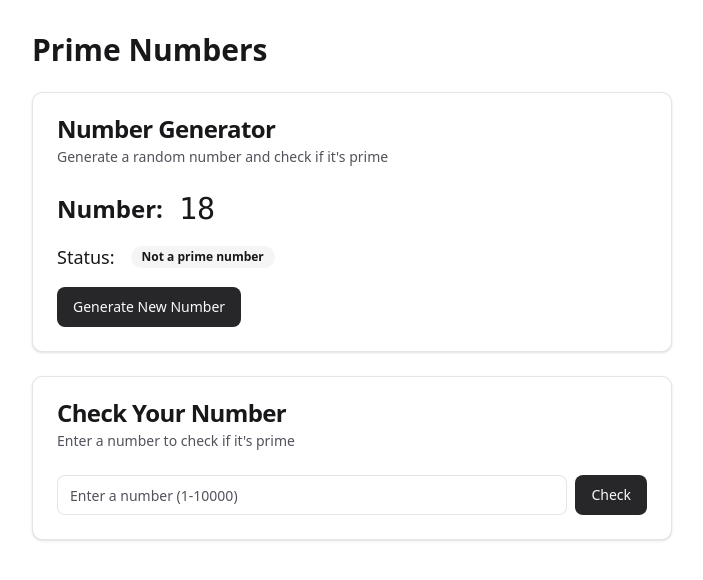
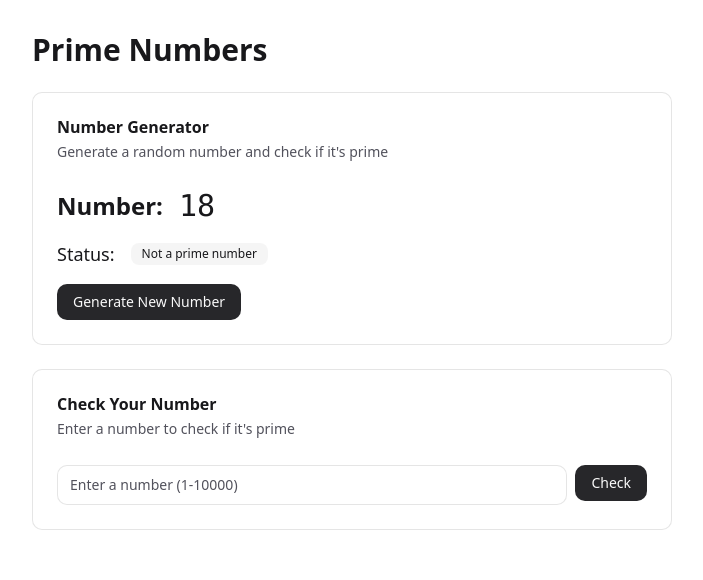
Before and after one commit to Pauldatcom/prime_react, a React (Vite) app: page /primes in a window 1280 px wide. Shown: the top 580 px of the page, without its empty margins (288-991 px from the left). Built offline with nearby package versions, Linux system fonts and the light colour scheme.

Commit message:
refactor: simplification et amélioration des composants UI
- Simplification des styles (suppression ombres excessives)
- Amélioration de l'accessibilité (ARIA labels)
- Ajout de transitions et animations fluides
- Composants NumberDisplay et StatsCard pour affichage des données

```diff
--- a/components/ui/Button.jsx
+++ b/components/ui/Button.jsx
@@ -5,7 +5,7 @@ import { cva } from "class-variance-authority";
 import { cn } from "@/lib/utils"
 
 const buttonVariants = cva(
-  "inline-flex items-center justify-center gap-2 whitespace-nowrap rounded-md text-sm font-medium ring-offset-background transition-colors focus-visible:outline-none focus-visible:ring-2 focus-visible:ring-ring focus-visible:ring-offset-2 disabled:pointer-events-none disabled:opacity-50 [&_svg]:pointer-events-none [&_svg]:size-4 [&_svg]:shrink-0",
+  "inline-flex items-center justify-center gap-2 whitespace-nowrap rounded-lg text-sm font-medium ring-offset-background transition-all duration-200 focus-visible:outline-none focus-visible:ring-2 focus-visible:ring-ring focus-visible:ring-offset-2 disabled:pointer-events-none disabled:opacity-50 [&_svg]:pointer-events-none [&_svg]:size-4 [&_svg]:shrink-0",
   {
     variants: {
       variant: {
@@ -13,17 +13,17 @@ const buttonVariants = cva(
         destructive:
           "bg-destructive text-destructive-foreground hover:bg-destructive/90",
         outline:
-          "border border-input bg-background hover:bg-accent hover:text-accent-foreground",
+          "border border-border bg-background hover:bg-accent hover:text-accent-foreground",
         secondary:
           "bg-secondary text-secondary-foreground hover:bg-secondary/80",
         ghost: "hover:bg-accent hover:text-accent-foreground",
         link: "text-primary underline-offset-4 hover:underline",
       },
       size: {
-        default: "h-10 px-4 py-2",
-        sm: "h-9 rounded-md px-3",
-        lg: "h-11 rounded-md px-8",
-        icon: "h-10 w-10",
+        default: "h-9 px-4 py-2",
+        sm: "h-8 rounded-md px-3 text-xs",
+        lg: "h-10 rounded-md px-6",
+        icon: "h-9 w-9",
       },
     },
     defaultVariants: {
--- a/components/ui/alert.jsx
+++ b/components/ui/alert.jsx
@@ -8,9 +8,9 @@ const alertVariants = cva(
   {
     variants: {
       variant: {
-        default: "bg-background text-foreground",
+        default: "bg-background text-foreground border-border",
         destructive:
-          "border-destructive/50 text-destructive dark:border-destructive [&>svg]:text-destructive",
+          "border-destructive/50 bg-destructive/10 text-destructive dark:border-destructive [&>svg]:text-destructive",
       },
     },
     defaultVariants: {
--- a/components/ui/badge.jsx
+++ b/components/ui/badge.jsx
@@ -4,17 +4,17 @@ import { cva } from "class-variance-authority";
 import { cn } from "@/lib/utils"
 
 const badgeVariants = cva(
-  "inline-flex items-center rounded-full border px-2.5 py-0.5 text-xs font-semibold transition-colors focus:outline-none focus:ring-2 focus:ring-ring focus:ring-offset-2",
+  "inline-flex items-center rounded-md border px-2.5 py-0.5 text-xs font-medium",
   {
     variants: {
       variant: {
         default:
-          "border-transparent bg-primary text-primary-foreground hover:bg-primary/80",
+          "border-transparent bg-primary text-primary-foreground",
         secondary:
-          "border-transparent bg-secondary text-secondary-foreground hover:bg-secondary/80",
+          "border-transparent bg-secondary text-secondary-foreground",
         destructive:
-          "border-transparent bg-destructive text-destructive-foreground hover:bg-destructive/80",
-        outline: "text-foreground",
+          "border-transparent bg-destructive text-destructive-foreground",
+        outline: "text-foreground border-border bg-transparent",
       },
     },
     defaultVariants: {
--- a/components/ui/card.jsx
+++ b/components/ui/card.jsx
@@ -5,7 +5,10 @@ import { cn } from "@/lib/utils"
 const Card = React.forwardRef(({ className, ...props }, ref) => (
   <div
     ref={ref}
-    className={cn("rounded-lg border bg-card text-card-foreground shadow-sm", className)}
+      className={cn(
+        "relative overflow-hidden rounded-lg border border-border bg-white dark:bg-card text-card-foreground",
+        className
+      )}
     {...props} />
 ))
 Card.displayName = "Card"
@@ -13,15 +16,15 @@ Card.displayName = "Card"
 const CardHeader = React.forwardRef(({ className, ...props }, ref) => (
   <div
     ref={ref}
-    className={cn("flex flex-col space-y-1.5 p-6", className)}
+    className={cn("flex flex-col space-y-1 p-6", className)}
     {...props} />
 ))
 CardHeader.displayName = "CardHeader"
 
 const CardTitle = React.forwardRef(({ className, ...props }, ref) => (
-  <div
+  <h3
     ref={ref}
-    className={cn("text-2xl font-semibold leading-none tracking-tight", className)}
+    className={cn("text-base font-semibold leading-tight text-foreground", className)}
     {...props} />
 ))
 CardTitle.displayName = "CardTitle"
@@ -29,7 +32,7 @@ CardTitle.displayName = "CardTitle"
 const CardDescription = React.forwardRef(({ className, ...props }, ref) => (
   <div
     ref={ref}
-    className={cn("text-sm text-muted-foreground", className)}
+    className={cn("text-sm text-muted-foreground leading-relaxed", className)}
     {...props} />
 ))
 CardDescription.displayName = "CardDescription"
@@ -42,7 +45,7 @@ CardContent.displayName = "CardContent"
 const CardFooter = React.forwardRef(({ className, ...props }, ref) => (
   <div
     ref={ref}
-    className={cn("flex items-center p-6 pt-0", className)}
+    className={cn("flex items-center p-6 pt-0 border-t border-border", className)}
     {...props} />
 ))
 CardFooter.displayName = "CardFooter"
--- a/components/ui/input.jsx
+++ b/components/ui/input.jsx
@@ -3,11 +3,16 @@ import * as React from "react"
 import { cn } from "@/lib/utils"
 
 const Input = React.forwardRef(({ className, type, ...props }, ref) => {
+  const isInvalid = props['aria-invalid'] === true;
+
   return (
     <input
       type={type}
       className={cn(
-        "flex h-10 w-full rounded-md border border-input bg-background px-3 py-2 text-base ring-offset-background file:border-0 file:bg-transparent file:text-sm file:font-medium file:text-foreground placeholder:text-muted-foreground focus-visible:outline-none focus-visible:ring-2 focus-visible:ring-ring focus-visible:ring-offset-2 disabled:cursor-not-allowed disabled:opacity-50 md:text-sm",
+        "flex h-10 w-full rounded-lg border bg-white dark:bg-card px-3 py-2 text-sm text-foreground ring-offset-background file:border-0 file:bg-transparent file:text-sm file:font-medium file:text-foreground placeholder:text-muted-foreground focus-visible:outline-none focus-visible:ring-2 focus-visible:ring-offset-2 disabled:cursor-not-allowed disabled:opacity-50 transition-all duration-200",
+        isInvalid
+          ? "border-destructive focus-visible:ring-destructive focus-visible:border-destructive"
+          : "border-input hover:border-border focus-visible:border-ring focus-visible:ring-ring",
         className
       )}
       ref={ref}
--- /dev/null
+++ b/components/ui/number-display.jsx
@@ -0,0 +1,59 @@
+import * as React from "react"
+import { cn } from "@/lib/utils"
+
+const NumberDisplay = React.forwardRef(({
+  className,
+  number,
+  label,
+  isPrime,
+  isLoading = false,
+  ...props
+}, ref) => {
+  return (
+    <div
+      ref={ref}
+      className={cn(
+        "relative overflow-hidden rounded-lg border border-border bg-white dark:bg-card p-6",
+        className
+      )}
+      {...props}
+    >
+      <div className="relative space-y-2">
+        {label && (
+          <div className="text-xs font-medium uppercase tracking-wider text-muted-foreground">
+            {label}
+          </div>
+        )}
+
+        {isLoading ? (
+          <div className="flex items-center justify-center py-6">
+            <div className="h-8 w-8 animate-spin rounded-full border-2 border-primary/20 border-t-primary" />
+          </div>
+        ) : number !== null && number !== undefined ? (
+          <div className="space-y-1 animate-in fade-in slide-in-from-bottom-2 duration-300">
+            <div className="text-4xl font-semibold font-mono text-foreground">
+              {number.toLocaleString()}
+            </div>
+            {isPrime !== null && (
+              <div className={cn(
+                "text-sm transition-colors duration-200",
+                isPrime
+                  ? "text-primary"
+                  : "text-muted-foreground"
+              )}>
+                {isPrime ? "Prime number" : "Not a prime number"}
+              </div>
+            )}
+          </div>
+        ) : (
+          <div className="text-center py-6 text-muted-foreground text-sm">
+            No number to display
+          </div>
+        )}
+      </div>
+    </div>
+  )
+})
+NumberDisplay.displayName = "NumberDisplay"
+
+export { NumberDisplay }
--- /dev/null
+++ b/components/ui/stats-card.jsx
@@ -0,0 +1,26 @@
+import * as React from "react"
+import { cn } from "@/lib/utils"
+
+const StatsCard = React.forwardRef(({ className, title, value, description, ...props }, ref) => (
+  <div
+    ref={ref}
+      className={cn(
+        "relative overflow-hidden rounded-lg border border-border bg-white dark:bg-card p-6",
+        className
+      )}
+      {...props}
+  >
+    <div className="space-y-1">
+      <p className="text-xs font-medium text-muted-foreground uppercase tracking-wider">{title}</p>
+      <p className="text-2xl font-semibold text-foreground">
+        {value}
+      </p>
+      {description && (
+        <p className="text-xs text-muted-foreground">{description}</p>
+      )}
+    </div>
+  </div>
+))
+StatsCard.displayName = "StatsCard"
+
+export { StatsCard }
```
